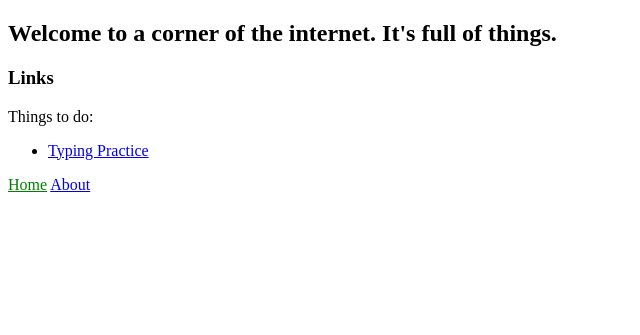
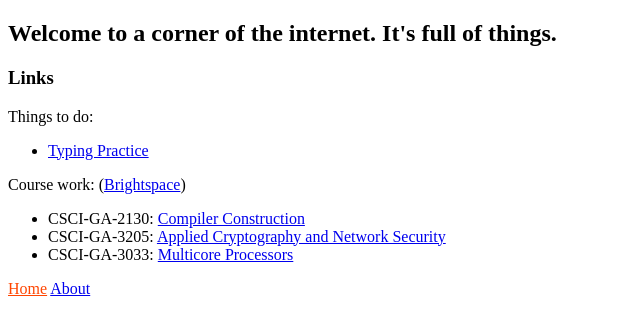
Before and after one commit to ani2796/basic-recipe-website, a Jekyll site: the page built from index.html, in a window 1280 px wide. Shown: the top 335 px of the page, without its empty margins (0-640 px from the left). Built offline with Jekyll 4.4.1, drawn with Linux system fonts in a browser that asks for light colours.

Commit message:
Add course links

```diff
--- /dev/null
+++ b/_data/courses.yml
@@ -0,0 +1,11 @@
+- name: Compiler Construction
+  code: CSCI-GA-2130
+  link: /courses/compiler.html
+
+- name: Applied Cryptography and Network Security
+  code: CSCI-GA-3205
+  link: /courses/cryptography.html
+
+- name: Multicore Processors
+  code: CSCI-GA-3033
+  link: /courses/multicore.html
--- /dev/null
+++ b/_includes/courses.html
@@ -0,0 +1,8 @@
+<p>
+    Course work: (<a target="_blank" href="https://brightspace.nyu.edu/d2l/home">Brightspace</a>)
+    <ul>
+        {% for course in site.data.courses %}
+        <li> {{ course.code }}: <a href="{{ course.link }}"> {{ course.name }} </a></li>
+        {% endfor %}
+    </ul>
+</p>
--- a/_sass/main.scss
+++ b/_sass/main.scss
@@ -1,3 +1,3 @@
 .current {
-    color: green;
+    color: orangered;
 }
--- /dev/null
+++ b/courses/compiler.html
@@ -0,0 +1,5 @@
+---
+layout: default
+---
+
+<h3>Compilers page holder.</h3>
--- /dev/null
+++ b/courses/cryptography.html
@@ -0,0 +1,5 @@
+---
+layout: default
+---
+
+<h3>Cryptography page holder.</h3>
--- /dev/null
+++ b/courses/multicore.html
@@ -0,0 +1,5 @@
+---
+layout: default
+---
+
+<h3>Multicore page holder.</h3>
--- a/index.html
+++ b/index.html
@@ -11,4 +11,6 @@ layout: default
         <li><a href = "https://www.keybr.com/" target="_blank">Typing Practice</a></li>
     </ul>
 </p>
+
+{% include courses.html %}
 {% include navigation.html %}
```
